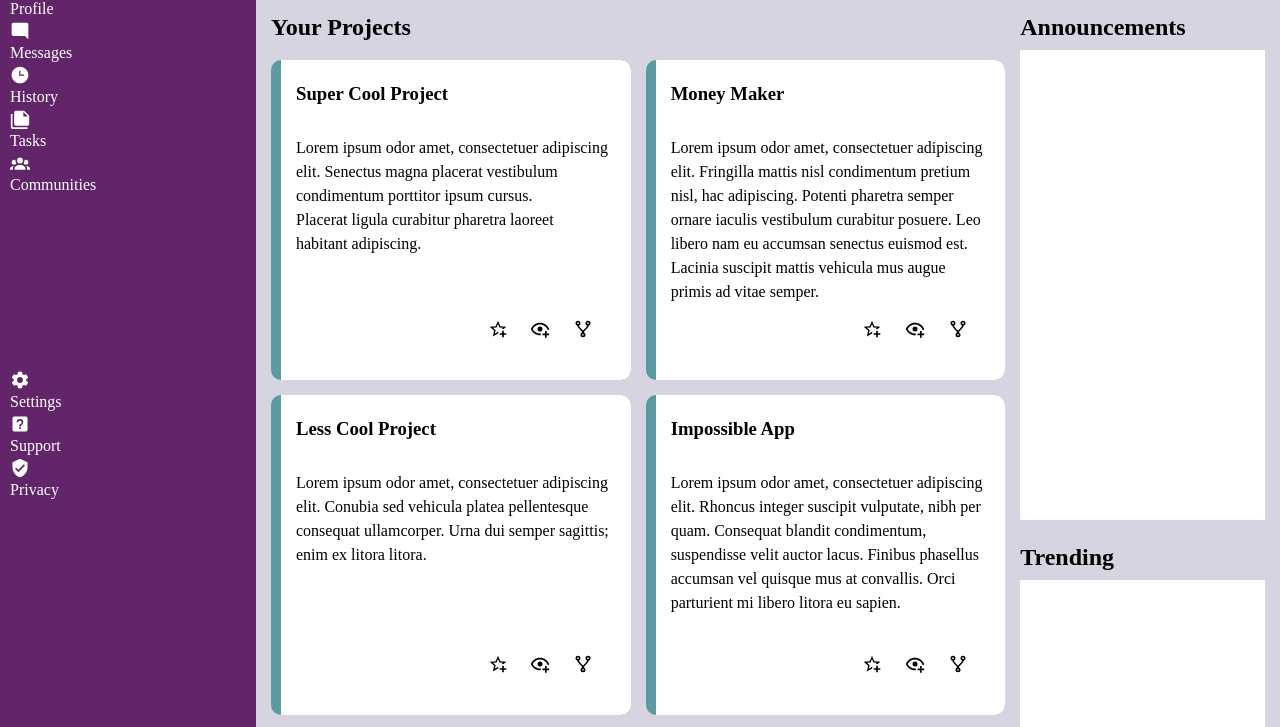
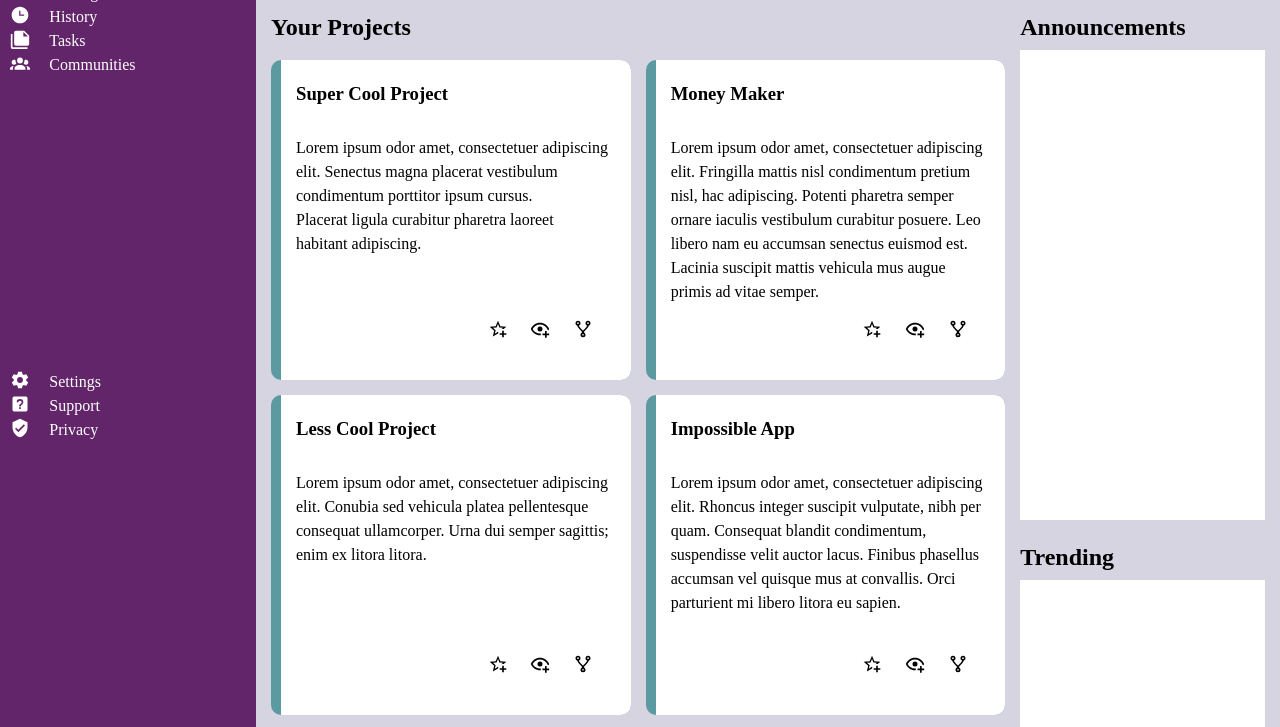
Before and after one commit to Liziloo/odin-dashboard, a plain HTML site: page index.html in a window 1280 px wide. Shown: the part 160-887 px from the top of the page. Drawn offline with Linux system fonts and the light colour scheme.

Commit message:
Add pre-font layout to sidebar

```diff
--- a/styles.css
+++ b/styles.css
@@ -113,6 +113,11 @@ input[type="search"]:focus {
     color: #ffffff;
 }
 
+#sidebar li {
+    display: grid;
+    grid-template-columns: 1fr 5fr;
+}
+
 #main-menu, #settings-menu {
     padding: 5px 10px;
 }
```
